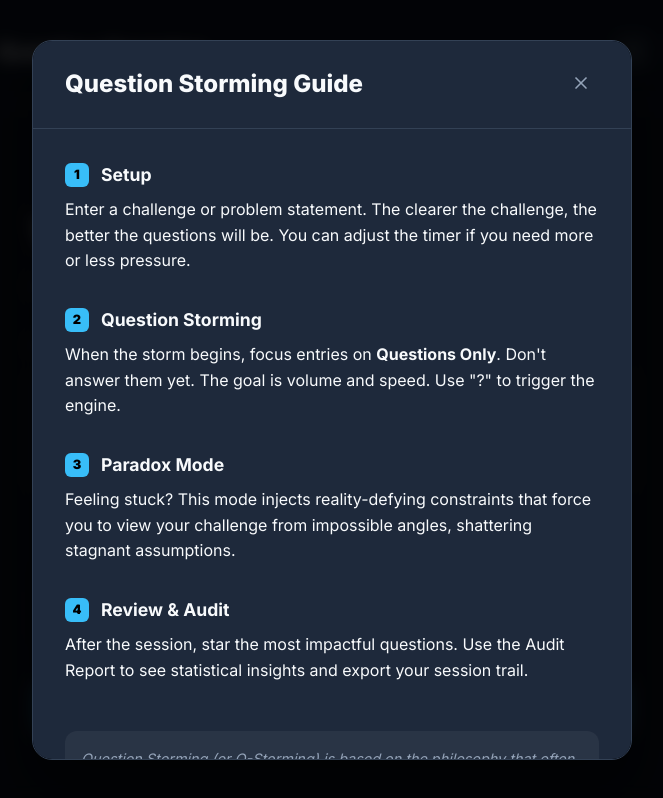
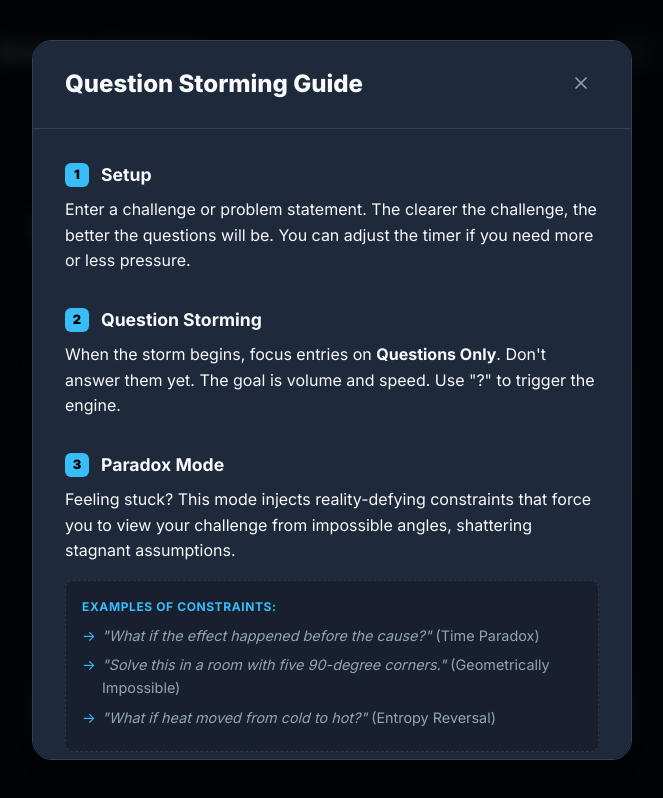
Before and after one commit to uantchern/question-storming, a React (Vite) app: page / in a window 1280 px wide. Both pictures are taken after a click on the button 940 px from the left and 52 px from the top of the page. Shown: the whole page, without its empty margins (308-971 px from the left). Built offline with nearby package versions, Linux system fonts and the light colour scheme; no server answers.

Commit message:
Clarify Paradox Mode: Add examples to guide and improve setup hint

```diff
--- a/src/App.jsx
+++ b/src/App.jsx
@@ -28,6 +28,14 @@ const HelpModal = ({ onClose }) => (
                 <section>
                     <h3><div className="help-step">3</div> Paradox Mode</h3>
                     <p>Feeling stuck? This mode injects reality-defying constraints that force you to view your challenge from impossible angles, shattering stagnant assumptions.</p>
+                    <div className="help-examples">
+                        <strong>Examples of Constraints:</strong>
+                        <ul>
+                            <li><em>"What if the effect happened before the cause?"</em> (Time Paradox)</li>
+                            <li><em>"Solve this in a room with five 90-degree corners."</em> (Geometrically Impossible)</li>
+                            <li><em>"What if heat moved from cold to hot?"</em> (Entropy Reversal)</li>
+                        </ul>
+                    </div>
                 </section>
                 <section>
                     <h3><div className="help-step">4</div> Review & Audit</h3>
--- a/src/components/SessionSetup.jsx
+++ b/src/components/SessionSetup.jsx
@@ -68,7 +68,7 @@ function SessionSetup({ onStart, initialScenario }) {
                     </label>
                     <p className="toggle-hint">
                         {isParadox
-                            ? "Reality-defying constraints will be injected to shatter your assumptions."
+                            ? "Injects 'Impossible Constraints' (like reversed time or broken physics) every 20 seconds to force extreme lateral thinking and bypass obvious logic."
                             : "Standard brainstorming session."}
                     </p>
                 </div>
--- a/src/index.css
+++ b/src/index.css
@@ -1212,6 +1212,43 @@ button:disabled {
   color: var(--text-muted);
 }
 
+.help-examples {
+  margin-top: 1rem;
+  padding: 1rem;
+  background: rgba(0, 0, 0, 0.2);
+  border-radius: 8px;
+  font-size: 0.9rem;
+  border: 1px dashed rgba(255, 255, 255, 0.1);
+}
+
+.help-examples strong {
+  display: block;
+  margin-bottom: 0.5rem;
+  color: var(--accent-color);
+  text-transform: uppercase;
+  font-size: 0.75rem;
+  letter-spacing: 0.05em;
+}
+
+.help-examples ul {
+  list-style: none;
+  padding-left: 0;
+}
+
+.help-examples li {
+  margin-bottom: 0.4rem;
+  color: var(--text-muted);
+  position: relative;
+  padding-left: 1.25rem;
+}
+
+.help-examples li::before {
+  content: "→";
+  position: absolute;
+  left: 0;
+  color: var(--accent-color);
+}
+
 /* Toolticks / Info Icons */
 .field-label {
   display: flex;
```
